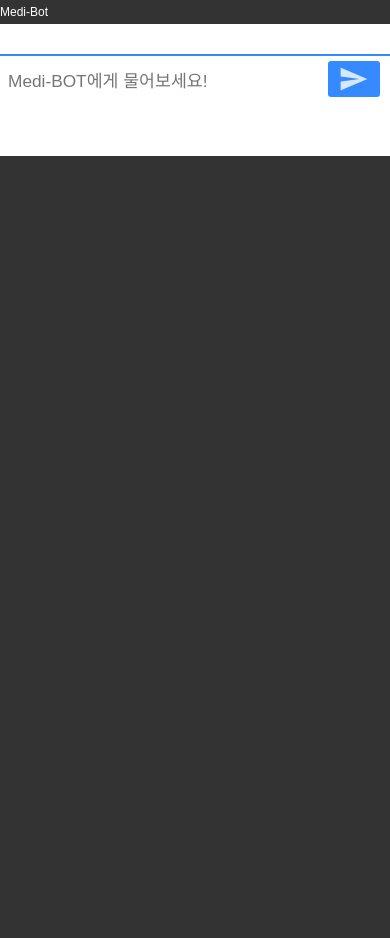
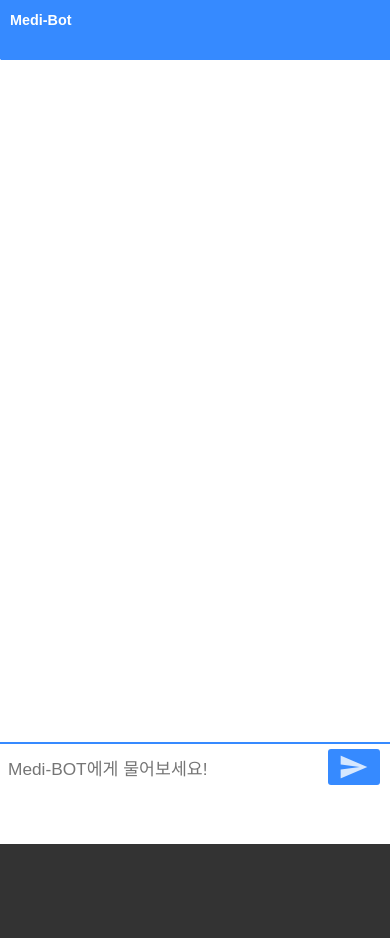
Before and after one commit to jangjaehong/chatbot, a Django app: page / in a window 390 px wide. Before the commit the page ends 156 px from the top, so only its background shows below. Run offline with Django 3.2, Linux system fonts and the light colour scheme; the visitor is signed in with stand-in values (Sample User, id 1); data that the repository does not hold is empty.

Commit message:
update css

```diff
--- a/medibot/static/medibot/css/base.css
+++ b/medibot/static/medibot/css/base.css
@@ -46,9 +46,16 @@ nav{
         height: 100%;
         position: absolute;
         background:#333333;
+        left:0;
+        top:0;
     }
-    section.left-section{z-index:9998}
-    section.right-section{padding-top:60px;z-index:9997}
+    section.left-section{z-index:9997}
+    section.right-section{padding-top:60px;z-index:9996}
+
+    section > header{width:100%;height:40px;padding:10px;background:#368AFF;position:fixed;top:0;z-index:9998}
+    section > header > .title{font-size:1.2em;color:#fff;font-weight:bold;line-height:150%;}
+    section > header > .explain{font-size:0.8em;color:#fff;line-height:100%;}
+    section > article{width:100%;height:100%;position:relative;}
 }
 @media screen and ( min-width: 760px ){
     /* 채팅창 공간 */
```
